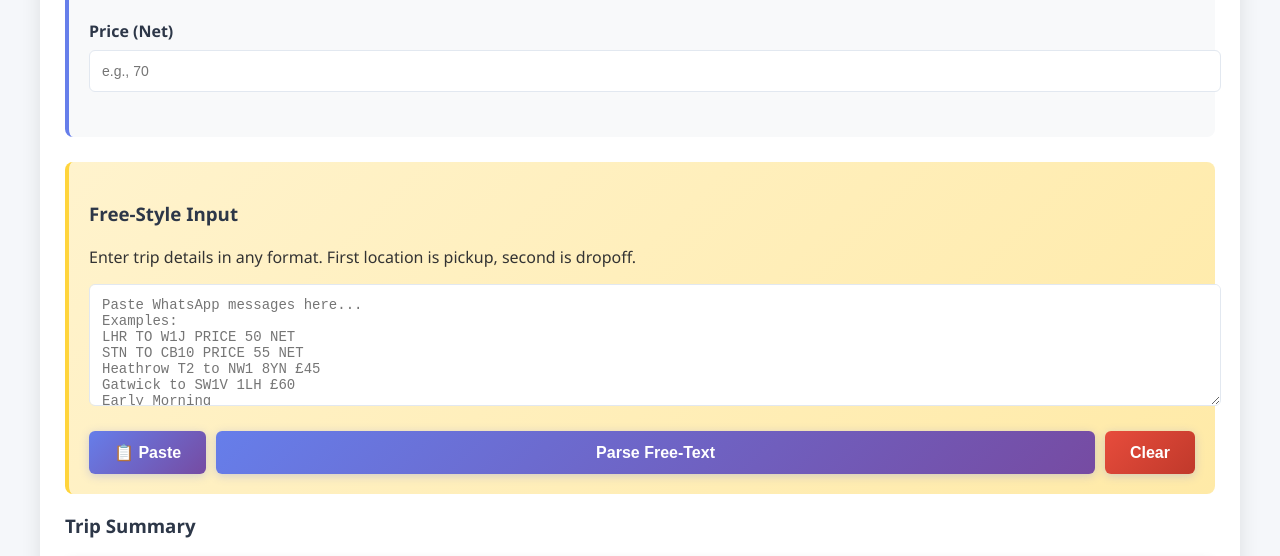
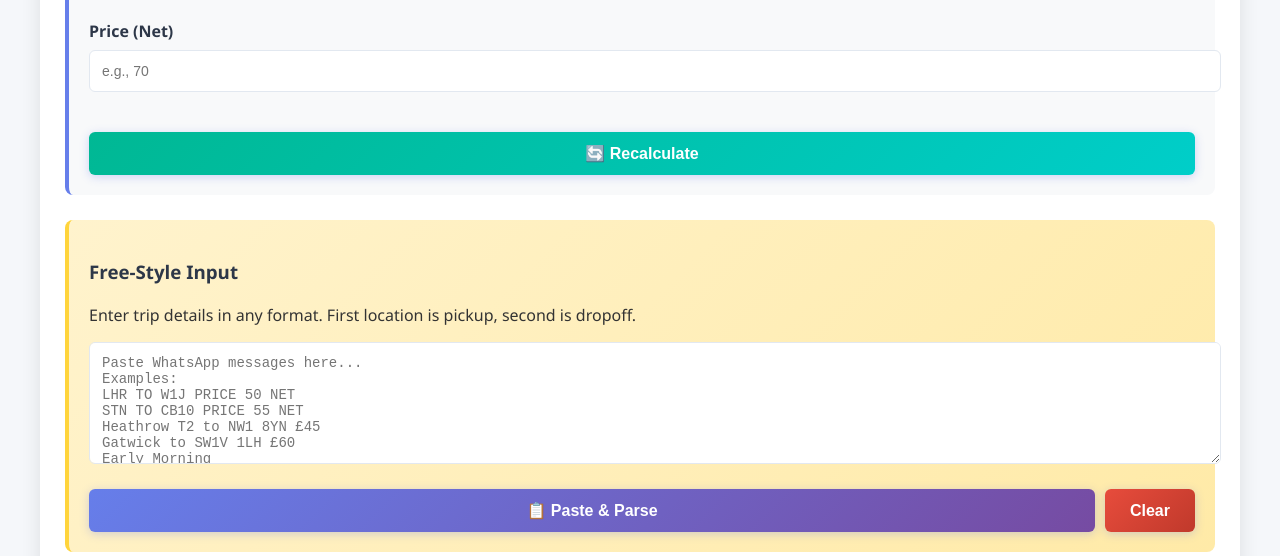
Before and after one commit to Boris8800/Taxi, a plain HTML site: page index.html in a window 1280 px wide. Shown: the part 880-1436 px from the top of the page. Drawn offline with Linux system fonts and the light colour scheme; some packages are replaced by stand-ins of ours; grey boxes are pictures that could not be loaded.

Commit message:
Add Recalculate button to Standard Input section and remove Parse Free-Text button

```diff
--- a/index.html
+++ b/index.html
@@ -582,6 +582,8 @@
         <label for="tripPrice">Price (Net)</label>
         <input type="text" id="tripPrice" value="" placeholder="e.g., 70">
       </div>
+
+      <button onclick="calculateTrip()" style="width: 100%; margin-top: 15px; padding: 12px; font-size: 16px; background: linear-gradient(135deg, #00b894 0%, #00cec9 100%);">🔄 Recalculate</button>
     </div>
 
     <div class="free-style-section">
@@ -604,8 +606,7 @@ Drop Off:  LHR 2
 Saloon Car
 £80 Same day"></textarea>
       <div style="display: flex; gap: 10px; margin-top: 10px;">
-        <button onclick="pasteFromClipboard()" style="flex: 0 0 auto; background: linear-gradient(135deg, #667eea 0%, #764ba2 100%);">📋 Paste</button>
-        <button onclick="parseFreeStyle()" style="flex: 1;">Parse Free-Text</button>
+        <button onclick="pasteFromClipboard()" style="flex: 1; background: linear-gradient(135deg, #667eea 0%, #764ba2 100%);">📋 Paste & Parse</button>
         <button onclick="clearFreeStyleInput()" style="flex: 0 0 auto; background: linear-gradient(135deg, #e74c3c 0%, #c0392b 100%);">Clear</button>
       </div>
 
```
